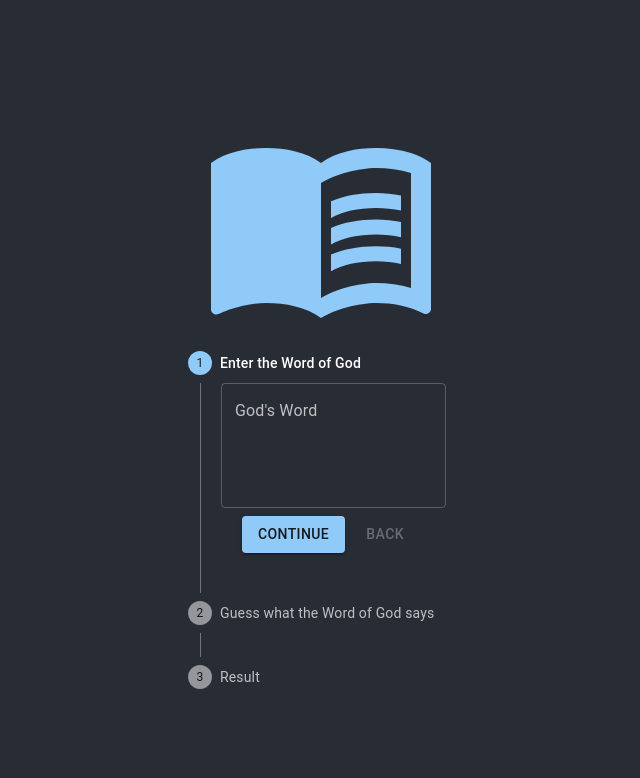
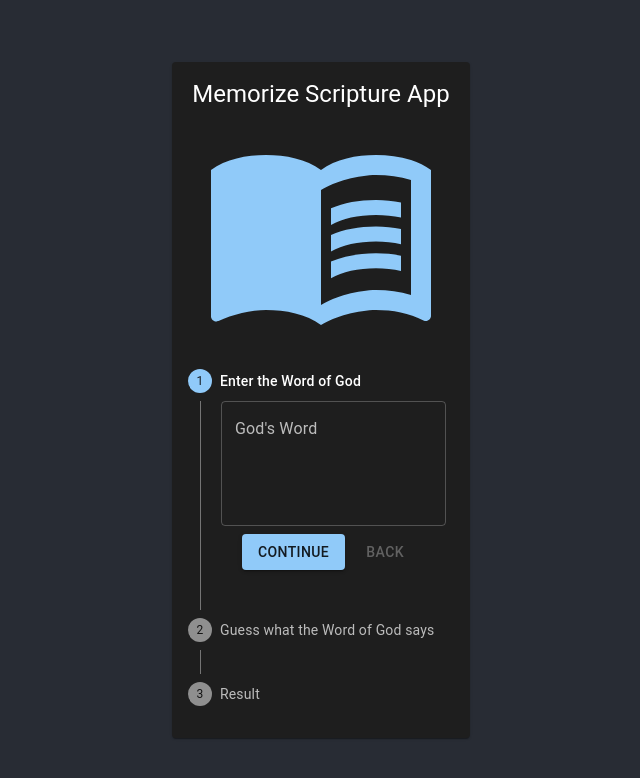
Before and after one commit to shanemarvinmay/MemorizeScriptureApp, a React (Create React App) app: page / in a window 1280 px wide. Shown: the top 778 px of the page, without its empty margins (319-959 px from the left). Built offline with nearby package versions, Linux system fonts and the light colour scheme.

Commit message:
Wrapped the app in a card.

```diff
--- a/src/App.js
+++ b/src/App.js
@@ -3,6 +3,7 @@ import VerticalStepper from './VerticalStepper';
 import { ThemeProvider, createTheme } from '@mui/material/styles';
 import CssBaseline from '@mui/material/CssBaseline';
 import MenuBookIcon from '@mui/icons-material/MenuBook';
+import { Card, CardContent, Typography } from '@mui/material';
 
 const darkTheme = createTheme({
   palette: {
@@ -14,11 +15,16 @@ function App() {
   return (
     <ThemeProvider theme={darkTheme}>
       <CssBaseline />
-      <div className="App">
-        <header className="App-header">
-          <MenuBookIcon color='primary' sx={{ fontSize: 240 }} />
-          <VerticalStepper />
-        </header>
+      <div className="App App-header">
+        <Card sx={{ minWidth: 275, maxWidth: 500 }}>
+          <CardContent>
+            <Typography variant="h5" component="div">
+              Memorize Scripture App
+            </Typography>
+            <MenuBookIcon color='primary' sx={{ fontSize: 240 }} />
+            <VerticalStepper />
+          </CardContent>
+        </Card>
       </div>
     </ThemeProvider>
   );
```
